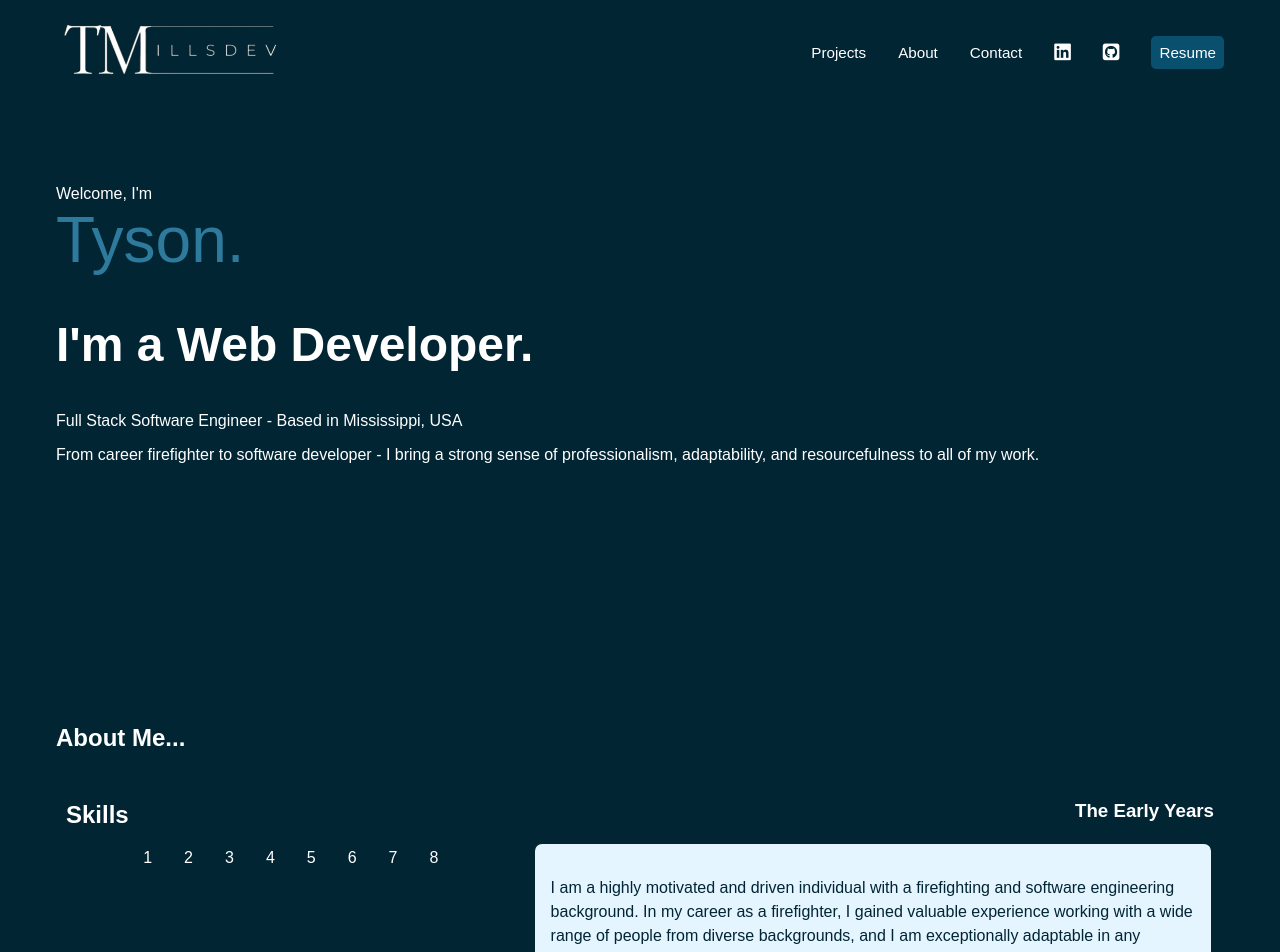
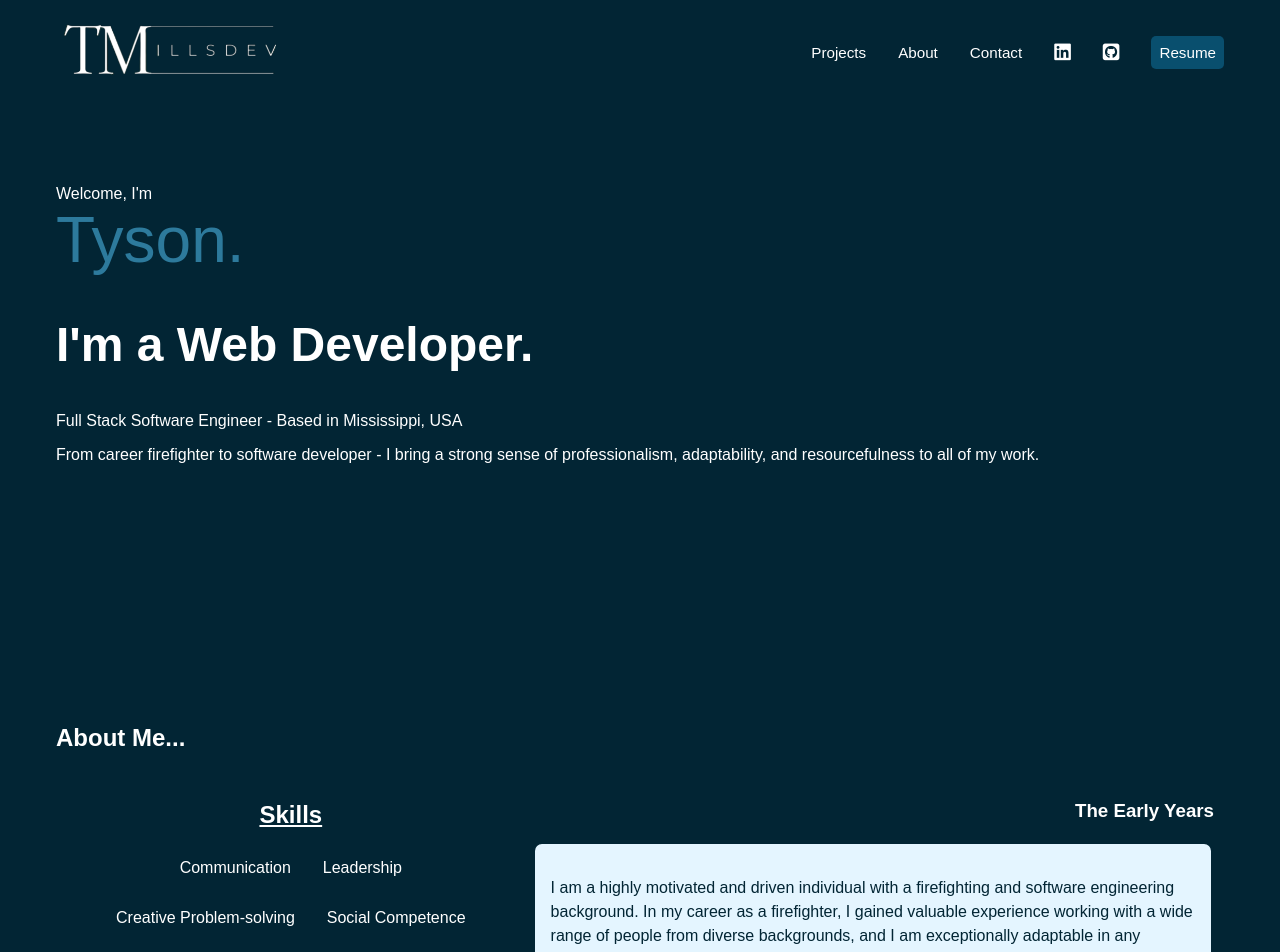
Before and after one commit to tmills5/portfolio_app, a React (Create React App) app: page /home in a window 1280 px wide. Shown: the top 952 px of the page. Built offline with nearby package versions, Linux system fonts and the light colour scheme; a web font is replaced by a local one.

Commit message:
skills done

```diff
--- a/src/App.css
+++ b/src/App.css
@@ -301,12 +301,11 @@ article {
 #about .skills {
   list-style-type: none;
   grid-column: 1/5;
-  /* grid-row: 1/2; */
-}
+  }
 
-#about .skills ul {
+#about .skills ul, .skills-reverse ul {
   list-style-type: none;
-  padding: 0;
+  padding: 10px;
   margin: 0;
   display: flex;
   flex-flow: row wrap;
@@ -321,7 +320,7 @@ article {
   /* grid-row: 1/2; */
 }
 
-#about .skills-reverse ul {
+/* #about .skills-reverse ul {
   list-style-type: none;
   padding: 0;
   margin: 0;
@@ -330,17 +329,13 @@ article {
   justify-content: center;
   align-items: center;
   gap: 2rem;
-}
+} */
 
-.about-skills h2, .about-skills-reverse h2 {
+#about .skills h2, .skills-reverse h2 {
   text-align: center;
   text-decoration: underline;
 }
 
-/* .about-skills-reverse img {
-  display: block;
-  text-decoration: none;
-} */
 
 
 /* ----------------Contact------------------ */
--- a/src/components/About.js
+++ b/src/components/About.js
@@ -34,15 +34,14 @@ function About() {
           <div className='skills'>
             <h2>Skills</h2>
               <ul>
-                <li>1</li>
-                <li>2</li>
-                <li>3</li>
-                <li>4</li>
-                <li>5</li>
-                <li>6</li>
-                <li>7</li>
-                <li>8</li>
-
+                <li>Communication</li>
+                <li>Leadership</li>
+                <li>Creative Problem-solving</li>
+                <li>Social Competence</li>
+                <li>Emotional Awareness</li>
+                <li>Time-management</li>
+                <li>Adaptability</li>
+                <li>Effective Collaboration</li>
               </ul>
 
           </div>
```
